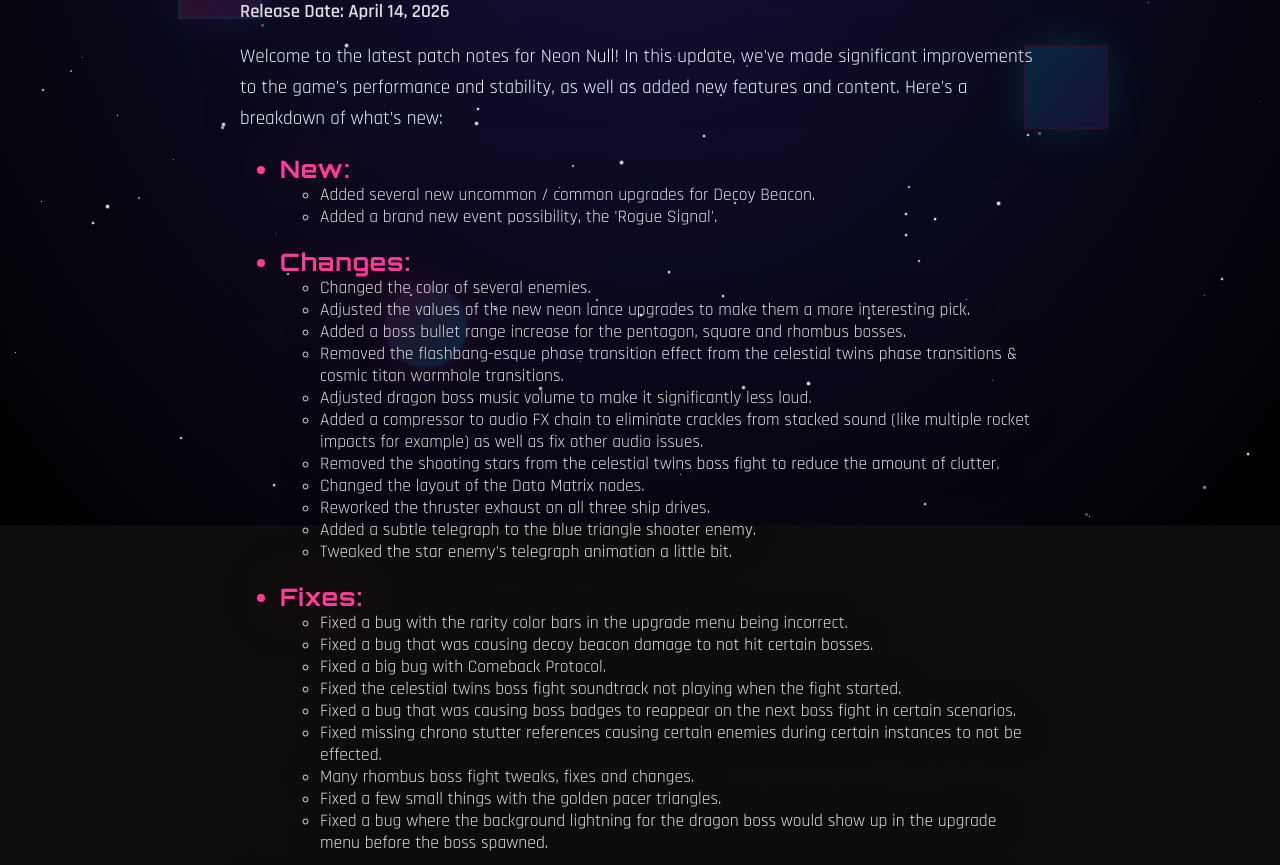
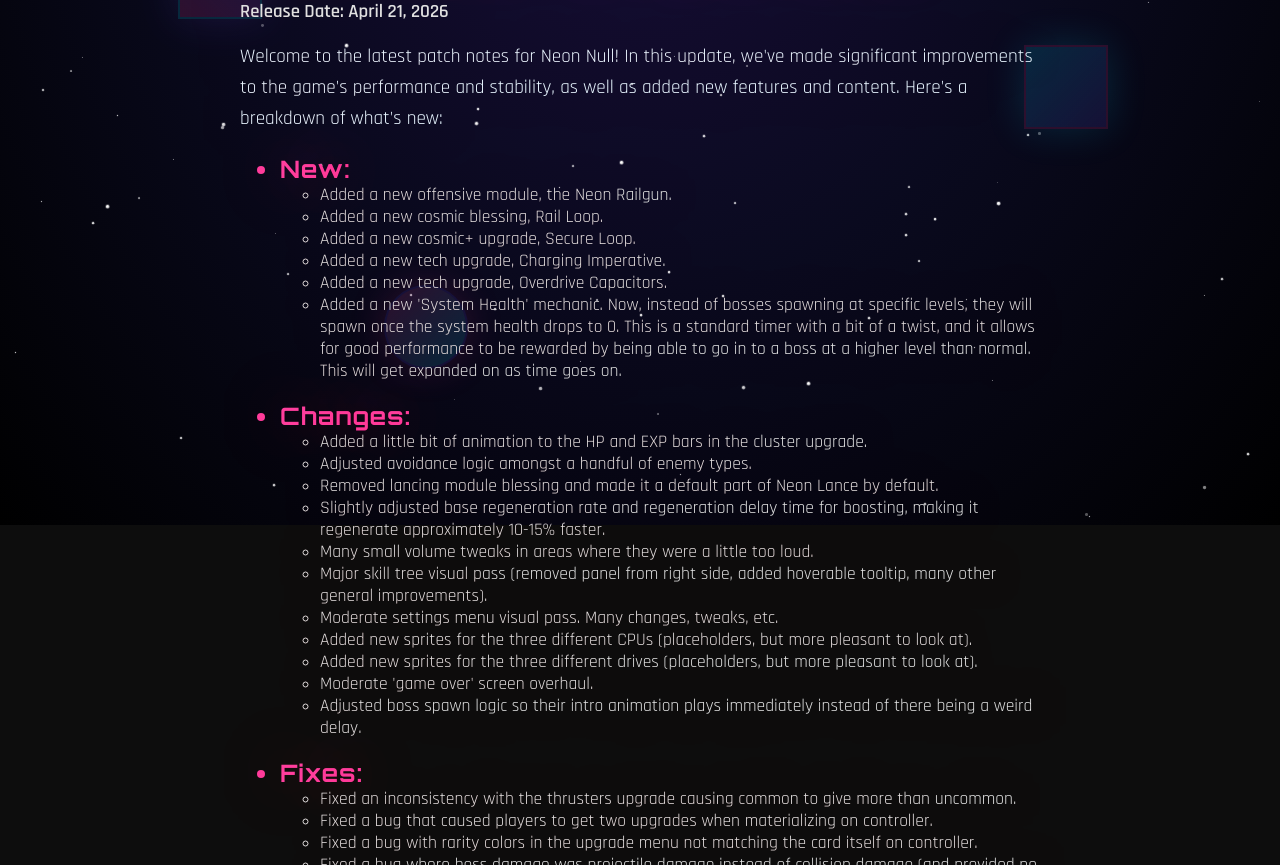
Before and after one commit to ItzJekka/Neonnull, a plain HTML site: page home/Neonnull/patch/index.html in a window 1280 px wide. Shown: the part 275-1140 px from the top of the page. Drawn offline with Linux system fonts and the light colour scheme.

Commit message:
Patch notes updated forApril 21, 2026 version 0.36

```diff
--- a/home/Neonnull/patch/index.html
+++ b/home/Neonnull/patch/index.html
@@ -273,19 +273,19 @@
         </nav>
     </header>
     <main id="patch-notes">
-        <h2 class="main-h2">Patch Notes Pre-Alpha V0.35</h2>
-        <h3 class="main-h2">Release Date: April 14, 2026</h3>
+        <h2 class="main-h2">Patch Notes Pre-Alpha V0.36</h2>
+        <h3 class="main-h2">Release Date: April 21, 2026</h3>
         <p class="main-p">Welcome to the latest patch notes for Neon Null! In this update, we've made significant improvements to the game's performance and stability, as well as added new features and content. Here's a breakdown of what's new:</p>
         <ul>
             <li class="points"><strong>New:</strong></li>
             <ul style="margin-bottom: 1.2rem; font-family: 'Rajdhani', sans-serif; font-size: 1.1rem;">
-                <li>Added several new uncommon / common upgrades for Decoy Beacon.</li>
-                <li>Added a brand new event possibility, the 'Rogue Signal'.</li>
-                <!--<li>Added a new common enemy, the Pacer Triangle.</li>
-                <li>Added a new alternate second boss fight.</li>
-                <li>Added a new tech upgrade, 'Adaptive Focus'.</li>
-                <li>Added common, uncommon, rare and epic rarities of an upgrade that reduces rocket recharge time.</li>
-                <li>Added the elite rhombus to the enemy pool.</li>
+                <li>Added a new offensive module, the Neon Railgun.</li>
+                <li>Added a new cosmic blessing, Rail Loop.</li>
+                <li>Added a new cosmic+ upgrade, Secure Loop.</li>
+                <li>Added a new tech upgrade, Charging Imperative.</li>
+                <li>Added a new tech upgrade, Overdrive Capacitors.</li>
+                <li>Added a new 'System Health' mechanic. Now, instead of bosses spawning at specific levels, they will spawn once the system health drops to 0. This is a standard timer with a bit of a twist, and it allows for good performance to be rewarded by being able to go in to a boss at a higher level than normal. This will get expanded on as time goes on.</li>
+                <!--<li>Added the elite rhombus to the enemy pool.</li>
                 <li>Added a new cosmic+ upgrade, 'Sanguine Overflow'.</li>
                 <li>Added a new tech upgrade, 'Thermal Exhaust'.</li>
                 <li>Added a new tech upgrade, 'Surge Collector'.</li>
@@ -293,17 +293,17 @@
                 </ul>
             <li class="points"><strong>Changes:</strong></li>
             <ul style="margin-bottom: 1.2rem; font-family: 'Rajdhani', sans-serif; font-size: 1.1rem;">
-                <li>Changed the color of several enemies.</li>
-                <li>Adjusted the values of the new neon lance upgrades to make them a more interesting pick.</li>
-                <li>Added a boss bullet range increase for the pentagon, square and rhombus bosses.</li>
-                <li>Removed the flashbang-esque phase transition effect from the celestial twins phase transitions & cosmic titan wormhole transitions.</li>
-                <li>Adjusted dragon boss music volume to make it significantly less loud.</li>
-                <li>Added a compressor to audio FX chain to eliminate crackles from stacked sound (like multiple rocket impacts for example) as well as fix other audio issues.</li>
-                <li>Removed the shooting stars from the celestial twins boss fight to reduce the amount of clutter.</li>
-                <li>Changed the layout of the Data Matrix nodes.</li>
-                <li>Reworked the thruster exhaust on all three ship drives.</li>
-                <li>Added a subtle telegraph to the blue triangle shooter enemy.</li>
-                <li>Tweaked the star enemy's telegraph animation a little bit.</li>
+                <li>Added a little bit of animation to the HP and EXP bars in the cluster upgrade.</li>
+                <li>Adjusted avoidance logic amongst a handful of enemy types.</li>
+                <li>Removed lancing module blessing and made it a default part of Neon Lance by default.</li>
+                <li>Slightly adjusted base regeneration rate and regeneration delay time for boosting, making it regenerate approximately 10-15% faster.</li>
+                <li>Many small volume tweaks in areas where they were a little too loud.</li>
+                <li>Major skill tree visual pass (removed panel from right side, added hoverable tooltip, many other general improvements).</li>
+                <li>Moderate settings menu visual pass. Many changes, tweaks, etc.</li>
+                <li>Added new sprites for the three different CPUs (placeholders, but more pleasant to look at).</li>
+                <li>Added new sprites for the three different drives (placeholders, but more pleasant to look at).</li>
+                <li>Moderate 'game over' screen overhaul.</li>
+                <li>Adjusted boss spawn logic so their intro animation plays immediately instead of there being a weird delay.</li>
                 <!--<li>Removed chromatic aberration visual FX, should result in certain visuals looking less blurry.</li>
                 <li>Buffed Singularity Anchor damage by approximately 10%.</li>
                 <li>Removed the ammo charge penalty from taking damage while charging neon lance.</li>
@@ -311,16 +311,16 @@
             </ul>
             <li class="points"><strong>Fixes:</strong></li>
             <ul style="margin-bottom: 1.2rem; font-family: 'Rajdhani', sans-serif; font-size: 1.1rem;">
-                <li>Fixed a bug with the rarity color bars in the upgrade menu being incorrect.</li>
-                <li>Fixed a bug that was causing decoy beacon damage to not hit certain bosses.</li>
-                <li>Fixed a big bug with Comeback Protocol.</li>
-                <li>Fixed the celestial twins boss fight soundtrack not playing when the fight started.</li>
-                <li>Fixed a bug that was causing boss badges to reappear on the next boss fight in certain scenarios.</li>
+                <li>Fixed an inconsistency with the thrusters upgrade causing common to give more than uncommon.</li>
+                <li>Fixed a bug that caused players to get two upgrades when materializing on controller.</li>
+                <li>Fixed a bug with rarity colors in the upgrade menu not matching the card itself on controller.</li>
+                <li>Fixed a bug where boss damage was projectile damage instead of collision damage (and provided no knockback).</li>
+                <!--<li>Fixed a bug that was causing boss badges to reappear on the next boss fight in certain scenarios.</li>
                 <li>Fixed missing chrono stutter references causing certain enemies during certain instances to not be effected.</li>
                 <li>Many rhombus boss fight tweaks, fixes and changes.</li>
                 <li>Fixed a few small things with the golden pacer triangles.</li>
                 <li>Fixed a bug where the background lightning for the dragon boss would show up in the upgrade menu before the boss spawned.</li>
-                <!--<li>Fixed several bugs with Vampiric Rounds blessing.</li>
+                <li>Fixed several bugs with Vampiric Rounds blessing.</li>
                 <li>Fixed some issues with the upgrade menu, should be much cleaner now.</li>
                 <li>Fixed a bug where the Recursive Payload upgrade did not sync with the bombard and trident protocol upgrades.</li>
                 <li>Fixed two tiny bugs for controller navigation in the hangar panel.</li>
```
Also changed, not shown: home/Neonnull/index.html (+1 -1 lines).
